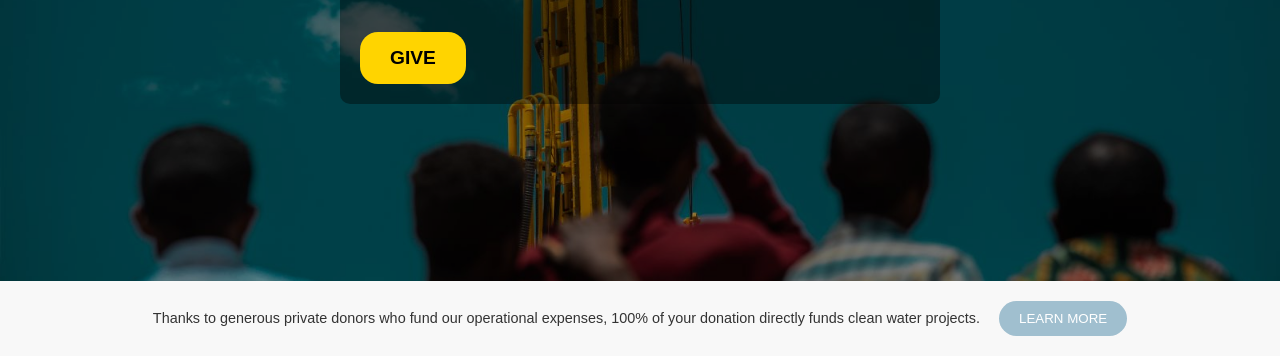
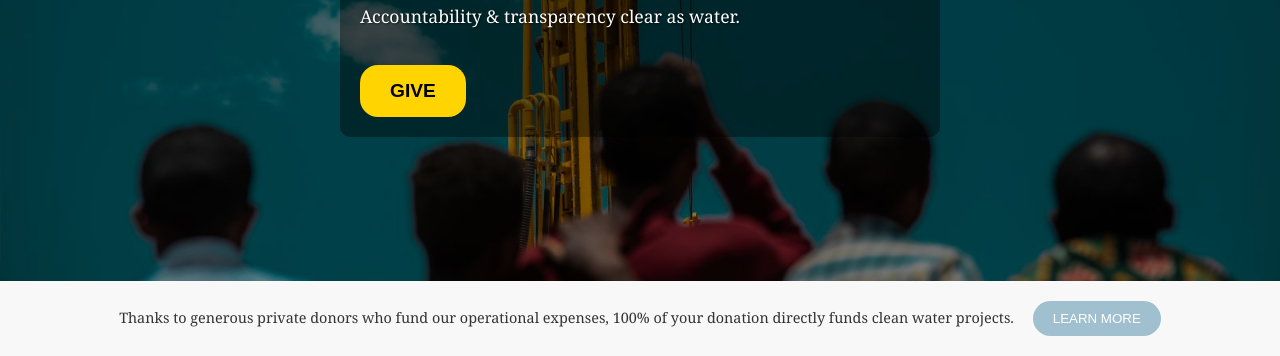
Before and after one commit to k-harbinger/charity-water, a plain HTML site: page index.html in a window 1280 px wide. Shown: the part 444-800 px from the top of the page. Drawn offline with Linux system fonts and the light colour scheme.

Commit message:
Update styles.css

```diff
--- a/styles.css
+++ b/styles.css
@@ -5,7 +5,7 @@
 }
 
 body {
-  font-family: "Proxima Nova", Arial, sans-serif;
+  font-family: Georgia, "Proxima Nova", Arial, sans-serif;
   color: #fff;
 }
 
```
